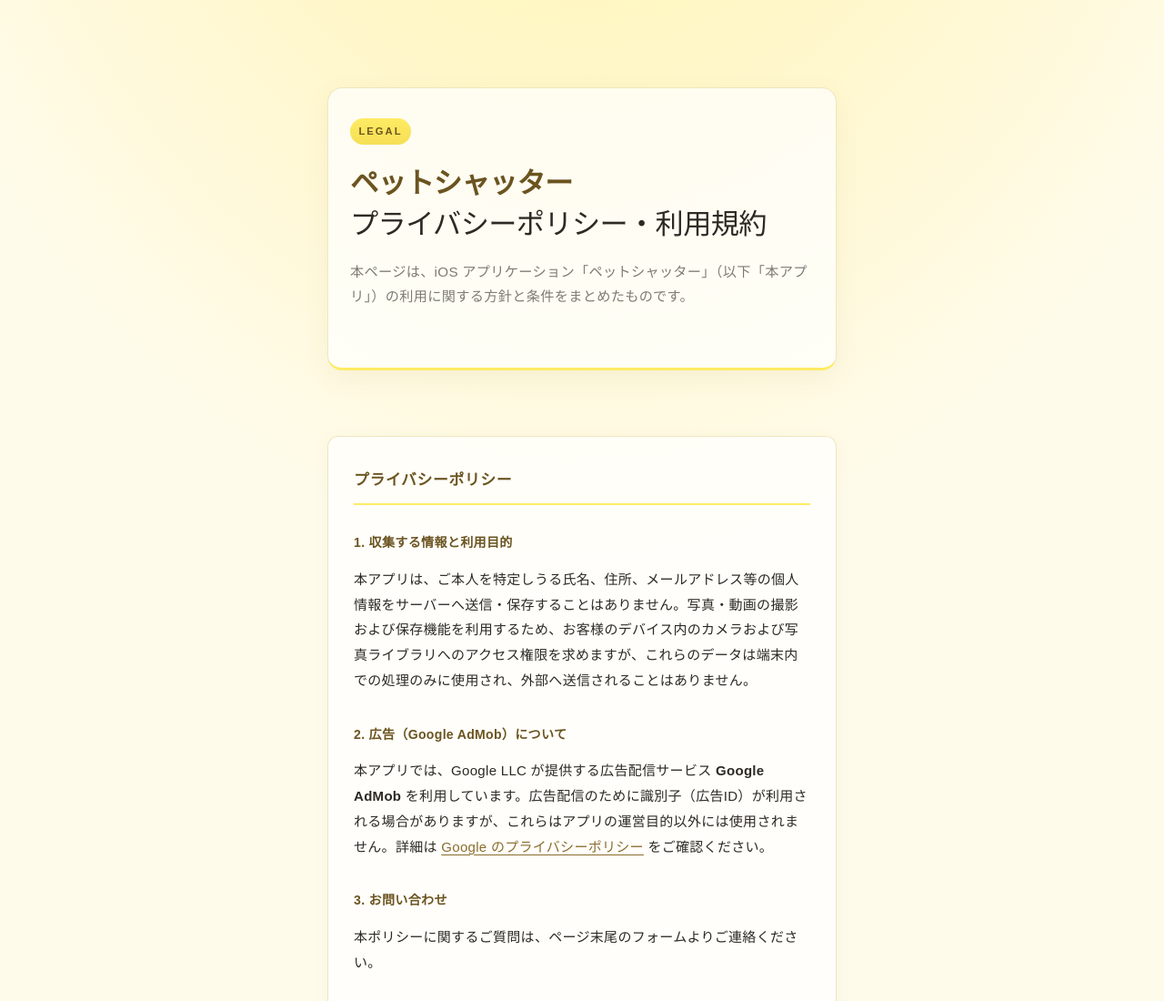
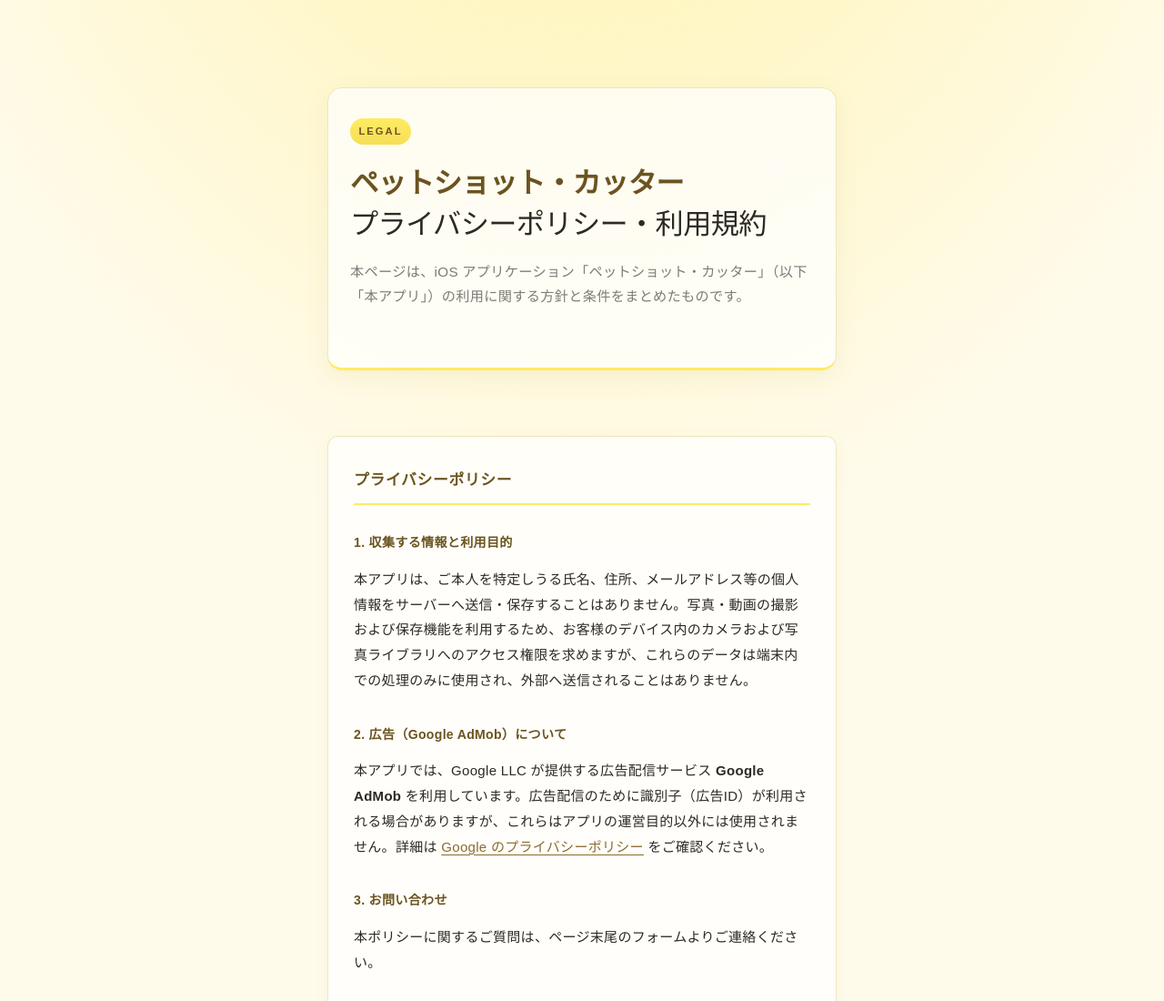
Before and after one commit to SC-factory/petshutter-policy, a plain HTML site: page index.html in a window 1280 px wide. Shown: the top 1100 px of the page at 91% size. Drawn offline with Linux system fonts and the light colour scheme.

Commit message:
Update index.html

```diff
--- a/index.html
+++ b/index.html
@@ -3,7 +3,7 @@
 <head>
   <meta charset="UTF-8">
   <meta name="viewport" content="width=device-width, initial-scale=1.0">
-  <title>ペットシャッター — プライバシーポリシー・利用規約</title>
+  <title>ペットショット・カッター — プライバシーポリシー・利用規約</title>
   <style>
     :root {
       --bg: #fffbeb;
@@ -73,9 +73,9 @@
   <div class="wrap">
     <header>
       <p class="badge">Legal</p>
-      <h1><span class="app-name">ペットシャッター</span><br>プライバシーポリシー・利用規約</h1>
+      <h1><span class="app-name">ペットショット・カッター</span><br>プライバシーポリシー・利用規約</h1>
       <p class="lede">
-        本ページは、iOS アプリケーション「ペットシャッター」（以下「本アプリ」）の利用に関する方針と条件をまとめたものです。
+        本ページは、iOS アプリケーション「ペットショット・カッター」（以下「本アプリ」）の利用に関する方針と条件をまとめたものです。
       </p>
     </header>
 
```
